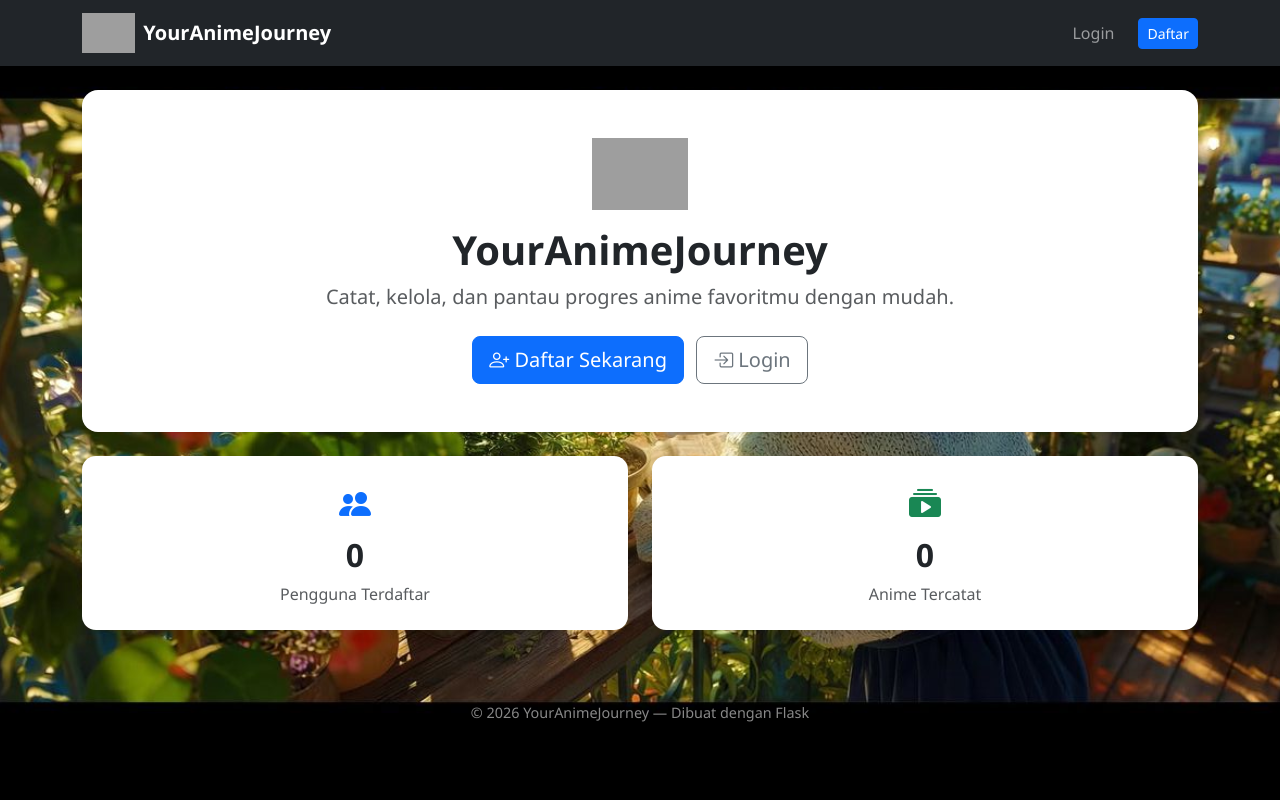
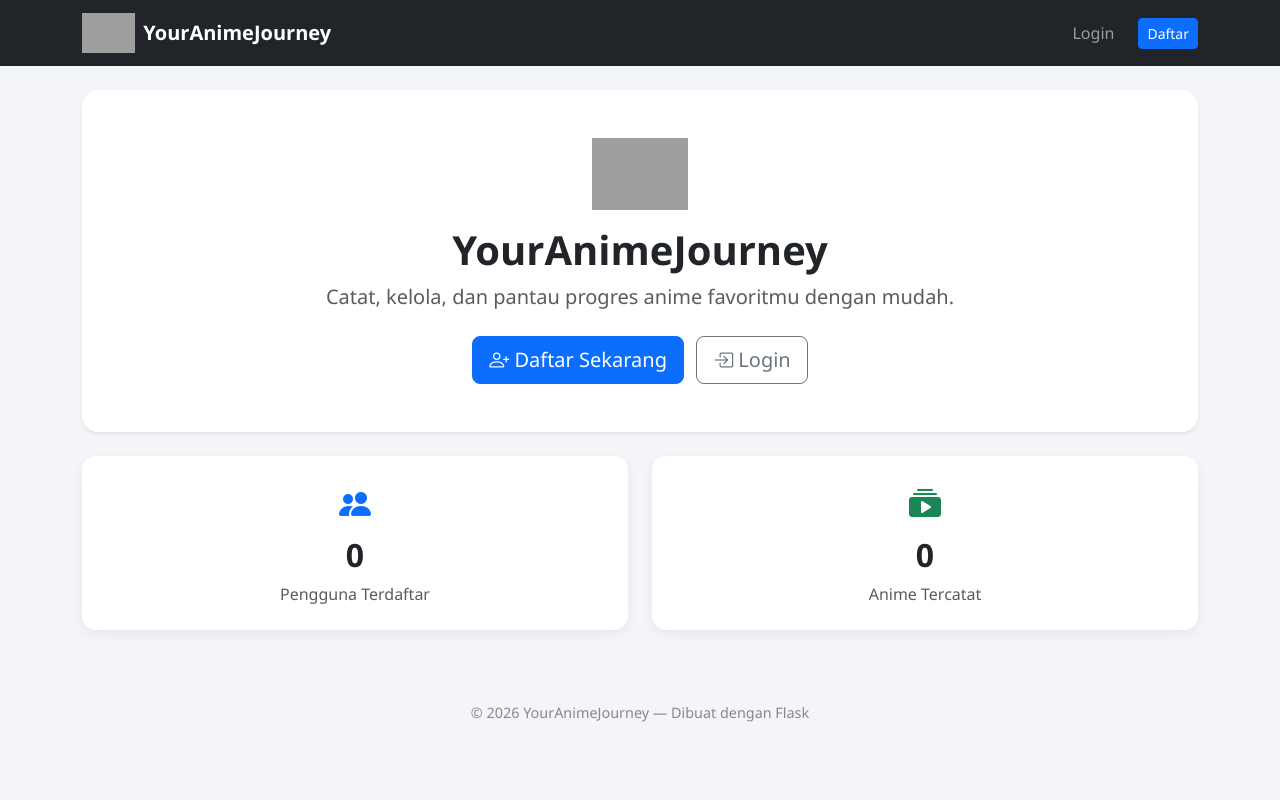
Before and after one commit to Lucifer55571/My-Anime-List, a Flask app: page / in a window 1280 px wide. Run offline with Flask 3, Linux system fonts and the light colour scheme; data that the repository does not hold is empty; grey boxes are pictures that could not be loaded.

Commit message:
nyoba background 4

```diff
--- a/templates/base.html
+++ b/templates/base.html
@@ -42,16 +42,6 @@
     {% block extra_css %}{% endblock %}
 </head>
 <body>
-<style>
-    body {
-        background-image: url('static/images/reze_wall.jpg');
-        background-size: cover;
-        background-position: center;
-        background-repeat: no-repeat;
-        background-attachment: fixed;
-        height: 100vh;
-    }
-</style>
 
 <nav class="navbar navbar-expand-lg navbar-dark bg-dark">
     <div class="container">
```
Also changed, not shown: templates/dashboard.html (+11 -0 lines).
